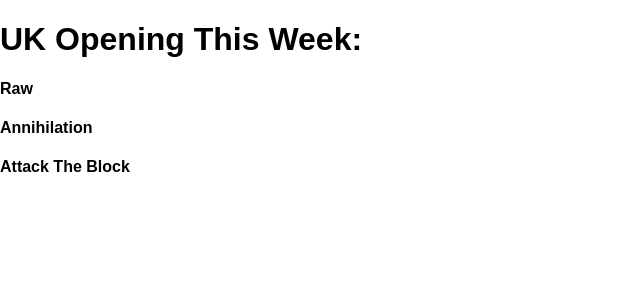
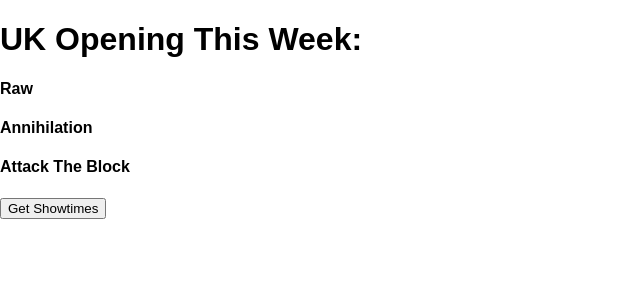
Before and after one commit to jimbevington/react-imdb-homework, a React (Create React App) app: page / in a window 1280 px wide. Shown: the top 300 px of the page, without its empty margins (0-640 px from the left). Built offline with nearby package versions, Linux system fonts and the light colour scheme.

Commit message:
added GetShowtimes class for button

```diff
--- /dev/null
+++ b/src/components/GetShowtimes.js
@@ -0,0 +1,11 @@
+import React, { Component } from 'react';
+
+// has access to all Movies details via this.props.data
+
+class GetShowtimes extends Component {
+  render(){
+    return <button className='get-showtimes'>Get Showtimes</button>
+  }
+}
+
+export default GetShowtimes;
--- a/src/containers/MoviesContainer.js
+++ b/src/containers/MoviesContainer.js
@@ -1,5 +1,6 @@
 import React, { Component } from 'react';
 import MoviesList from '../components/MoviesList.js';
+import GetShowtimes from '../components/GetShowtimes.js';
 
 class MoviesContainer extends Component {
   constructor(props){
@@ -23,7 +24,8 @@
     return (
       <div classname='movies-container'>
         <h1>UK Opening This Week:</h1>
-        <MoviesList className='movies-list' data={this.state.data}/>
+        <MoviesList data={this.state.data}/>
+        <GetShowtimes data={this.state.data}/>
       </div>
     )
   }
```
